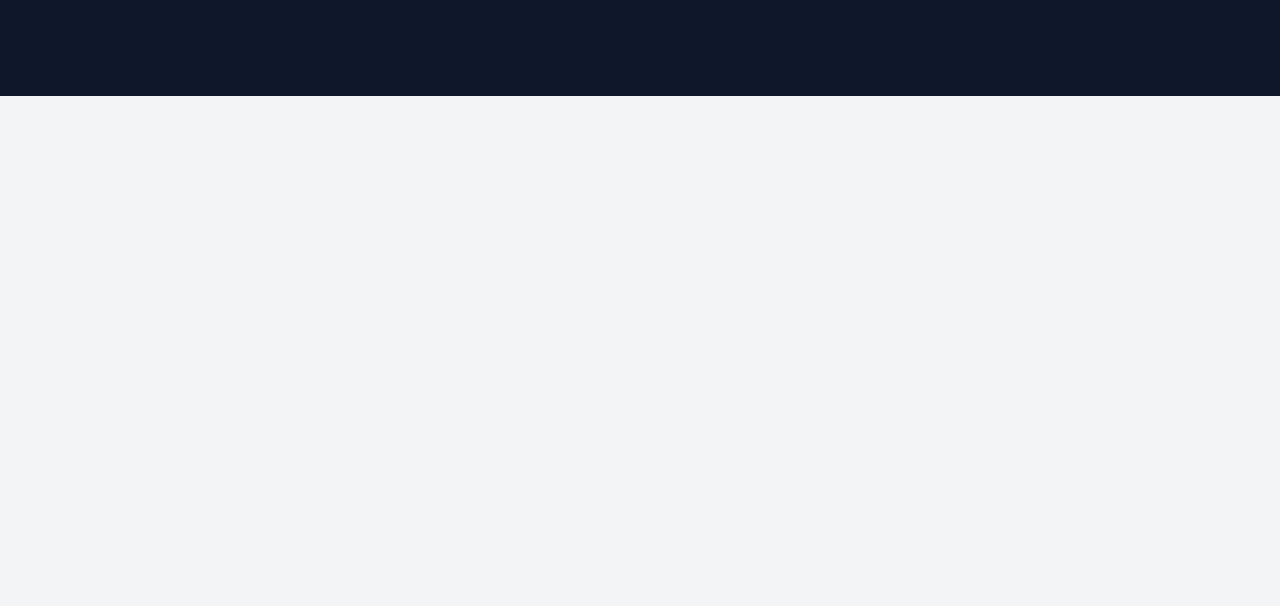
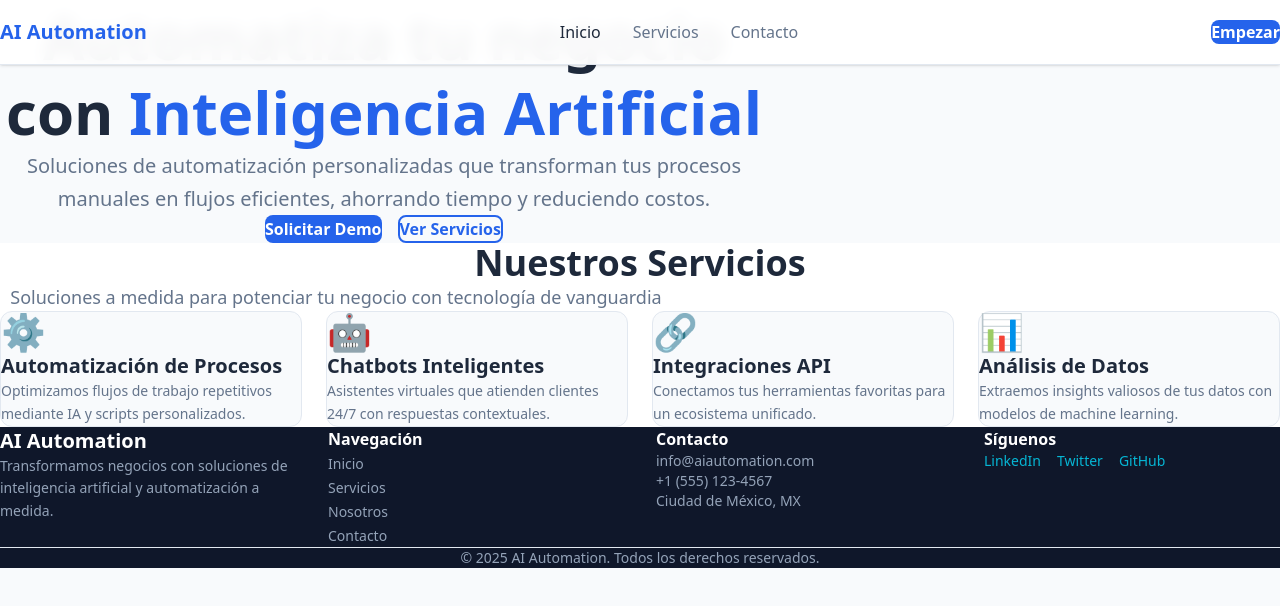
Before and after one commit to SebastianMoralesDuque/solutionaltech-openclaw, a React (Vite) app: page / in a window 1280 px wide. Shown: the top 606 px of the page. Built offline with nearby package versions, Linux system fonts and the light colour scheme.

Commit message:
feat: completar T014 - añadir estilos de marca a componentes con CSS variables

```diff
--- a/src/App.tsx
+++ b/src/App.tsx
@@ -5,7 +5,10 @@ import { Footer } from './components/Footer';
 
 function App() {
   return (
-    <div className="min-h-screen bg-gray-100 font-inter">
+    <div
+      className="min-h-screen font-inter"
+      style={{ backgroundColor: 'var(--color-bg-secondary)' }}
+    >
       <Navbar />
       <main>
         <Hero />
--- a/src/components/Footer.tsx
+++ b/src/components/Footer.tsx
@@ -1,15 +1,108 @@
+// Footer.tsx - Componente de pie de página
+// Estilos de marca aplicados con CSS variables
+
 export function Footer() {
   return (
-    <footer className="bg-slate-900 text-white py-12">
-      <div className="container mx-auto px-4">
-        {/* TODO: Añadir grid de columnas del footer */}
-        {/* TODO: Columna 1: Logo + descripción de la empresa */}
-        {/* TODO: Columna 2: Links de navegación (Inicio, Servicios, Nosotros, Contacto) */}
-        {/* TODO: Columna 3: Información de contacto (email, teléfono, dirección) */}
-        {/* TODO: Columna 4: Redes sociales (LinkedIn, Twitter, GitHub) */}
+    <footer
+      className="py-12"
+      style={{ backgroundColor: 'var(--color-bg-dark)' }}
+    >
+      <div className="max-w-7xl mx-auto px-4 sm:px-6 lg:px-8">
+        {/* Grid de columnas */}
+        <div className="grid md:grid-cols-4 gap-8 mb-8">
+          {/* Columna 1: Logo + descripción */}
+          <div>
+            <span
+              className="text-xl font-bold"
+              style={{ color: 'var(--color-text-inverse)' }}
+            >
+              AI Automation
+            </span>
+            <p
+              className="mt-4 text-sm leading-relaxed"
+              style={{ color: 'var(--color-text-muted)' }}
+            >
+              Transformamos negocios con soluciones de inteligencia artificial y automatización a medida.
+            </p>
+          </div>
+
+          {/* Columna 2: Links de navegación */}
+          <div>
+            <h4
+              className="font-semibold mb-4"
+              style={{ color: 'var(--color-text-inverse)' }}
+            >
+              Navegación
+            </h4>
+            <ul className="space-y-2">
+              {['Inicio', 'Servicios', 'Nosotros', 'Contacto'].map((link) => (
+                <li key={link}>
+                  <a
+                    href="#"
+                    className="text-sm transition-colors hover:opacity-80"
+                    style={{ color: 'var(--color-text-muted)' }}
+                  >
+                    {link}
+                  </a>
+                </li>
+              ))}
+            </ul>
+          </div>
+
+          {/* Columna 3: Información de contacto */}
+          <div>
+            <h4
+              className="font-semibold mb-4"
+              style={{ color: 'var(--color-text-inverse)' }}
+            >
+              Contacto
+            </h4>
+            <ul
+              className="space-y-2 text-sm"
+              style={{ color: 'var(--color-text-muted)' }}
+            >
+              <li>info@aiautomation.com</li>
+              <li>+1 (555) 123-4567</li>
+              <li>Ciudad de México, MX</li>
+            </ul>
+          </div>
+
+          {/* Columna 4: Redes sociales */}
+          <div>
+            <h4
+              className="font-semibold mb-4"
+              style={{ color: 'var(--color-text-inverse)' }}
+            >
+              Síguenos
+            </h4>
+            <div className="flex gap-4">
+              {['LinkedIn', 'Twitter', 'GitHub'].map((social) => (
+                <a
+                  key={social}
+                  href="#"
+                  className="text-sm transition-colors hover:opacity-80"
+                  style={{ color: 'var(--color-secondary)' }}
+                >
+                  {social}
+                </a>
+              ))}
+            </div>
+          </div>
+        </div>
+
+        {/* Barra inferior */}
+        <div
+          className="pt-8 border-t text-center text-sm"
+          style={{
+            borderColor: 'var(--color-border)',
+            color: 'var(--color-text-muted)'
+          }}
+        >
+          <p>© 2025 AI Automation. Todos los derechos reservados.</p>
+        </div>
       </div>
-
-      {/* TODO: Barra inferior con copyright + links legales */}
     </footer>
   );
 }
+
+export default Footer;
--- a/src/components/Hero.tsx
+++ b/src/components/Hero.tsx
@@ -1,13 +1,65 @@
 // Hero.tsx - Componente de sección hero principal
-// Estructura base - TODO: implementar lógica y estilos
+// Estilos de marca aplicados con CSS variables
 
 export function Hero() {
   return (
-    <section>
-      {/* TODO: Título principal */}
-      {/* TODO: Subtítulo/descripción */}
-      {/* TODO: Botones CTA */}
-      {/* TODO: Imagen o ilustración */}
+    <section
+      className="pt-24 pb-16 md:pt-32 md:pb-24"
+      style={{ backgroundColor: 'var(--color-bg-secondary)' }}
+    >
+      <div className="max-w-7xl mx-auto px-4 sm:px-6 lg:px-8">
+        <div className="text-center max-w-3xl mx-auto">
+          {/* Título principal */}
+          <h1
+            className="text-4xl md:text-5xl lg:text-6xl font-bold leading-tight mb-6"
+            style={{ color: 'var(--color-text-primary)' }}
+          >
+            Automatiza tu negocio con{' '}
+            <span style={{ color: 'var(--color-primary)' }}>Inteligencia Artificial</span>
+          </h1>
+
+          {/* Subtítulo/descripción */}
+          <p
+            className="text-lg md:text-xl mb-8 leading-relaxed"
+            style={{ color: 'var(--color-text-secondary)' }}
+          >
+            Soluciones de automatización personalizadas que transforman tus procesos manuales
+            en flujos eficientes, ahorrando tiempo y reduciendo costos.
+          </p>
+
+          {/* Botones CTA */}
+          <div className="flex flex-col sm:flex-row gap-4 justify-center">
+            <a
+              href="#contacto"
+              className="inline-flex items-center justify-center px-6 py-3 rounded-lg font-semibold text-white transition-all hover:shadow-lg"
+              style={{ backgroundColor: 'var(--color-primary)' }}
+              onMouseEnter={(e) => e.currentTarget.style.backgroundColor = 'var(--color-primary-dark)'}
+              onMouseLeave={(e) => e.currentTarget.style.backgroundColor = 'var(--color-primary)'}
+            >
+              Solicitar Demo
+            </a>
+            <a
+              href="#servicios"
+              className="inline-flex items-center justify-center px-6 py-3 rounded-lg font-semibold border-2 transition-all hover:shadow-md"
+              style={{
+                color: 'var(--color-primary)',
+                borderColor: 'var(--color-primary)',
+                backgroundColor: 'transparent'
+              }}
+              onMouseEnter={(e) => {
+                e.currentTarget.style.backgroundColor = 'var(--color-primary)';
+                e.currentTarget.style.color = 'var(--color-text-inverse)';
+              }}
+              onMouseLeave={(e) => {
+                e.currentTarget.style.backgroundColor = 'transparent';
+                e.currentTarget.style.color = 'var(--color-primary)';
+              }}
+            >
+              Ver Servicios
+            </a>
+          </div>
+        </div>
+      </div>
     </section>
   );
 }
--- a/src/components/Navbar.tsx
+++ b/src/components/Navbar.tsx
@@ -1,12 +1,63 @@
 // Navbar.tsx - Componente de navegación principal
-// Estructura base - TODO: implementar lógica y estilos
+// Estilos de marca aplicados con CSS variables
 
 export function Navbar() {
   return (
-    <nav>
-      {/* TODO: Logo */}
-      {/* TODO: Links de navegación */}
-      {/* TODO: Botón CTA */}
+    <nav
+      className="fixed top-0 left-0 right-0 z-50 bg-white/95 backdrop-blur-sm border-b shadow-sm"
+      style={{ borderColor: 'var(--color-border)' }}
+    >
+      <div className="max-w-7xl mx-auto px-4 sm:px-6 lg:px-8">
+        <div className="flex items-center justify-between h-16">
+          {/* Logo */}
+          <a href="#" className="flex items-center gap-2">
+            <span
+              className="text-xl font-bold"
+              style={{ color: 'var(--color-primary)' }}
+            >
+              AI Automation
+            </span>
+          </a>
+
+          {/* Links de navegación */}
+          <div className="hidden md:flex items-center gap-8">
+            <a
+              href="#"
+              className="font-medium transition-colors hover:opacity-80"
+              style={{ color: 'var(--color-text-primary)' }}
+            >
+              Inicio
+            </a>
+            <a
+              href="#servicios"
+              className="font-medium transition-colors hover:opacity-80"
+              style={{ color: 'var(--color-text-secondary)' }}
+            >
+              Servicios
+            </a>
+            <a
+              href="#contacto"
+              className="font-medium transition-colors hover:opacity-80"
+              style={{ color: 'var(--color-text-secondary)' }}
+            >
+              Contacto
+            </a>
+          </div>
+
+          {/* Botón CTA */}
+          <a
+            href="#contacto"
+            className="hidden sm:inline-flex items-center px-4 py-2 rounded-lg font-semibold text-white transition-all hover:shadow-lg"
+            style={{
+              backgroundColor: 'var(--color-primary)',
+            }}
+            onMouseEnter={(e) => e.currentTarget.style.backgroundColor = 'var(--color-primary-dark)'}
+            onMouseLeave={(e) => e.currentTarget.style.backgroundColor = 'var(--color-primary)'}
+          >
+            Empezar
+          </a>
+        </div>
+      </div>
     </nav>
   );
 }
--- a/src/components/Services.tsx
+++ b/src/components/Services.tsx
@@ -1,14 +1,91 @@
 // Services.tsx - Componente de sección de servicios
-// Estructura base - TODO: implementar lógica y estilos
+// Estilos de marca aplicados con CSS variables
+
+const servicios = [
+  {
+    titulo: 'Automatización de Procesos',
+    descripcion: 'Optimizamos flujos de trabajo repetitivos mediante IA y scripts personalizados.',
+    icono: '⚙️',
+  },
+  {
+    titulo: 'Chatbots Inteligentes',
+    descripcion: 'Asistentes virtuales que atienden clientes 24/7 con respuestas contextuales.',
+    icono: '🤖',
+  },
+  {
+    titulo: 'Integraciones API',
+    descripcion: 'Conectamos tus herramientas favoritas para un ecosistema unificado.',
+    icono: '🔗',
+  },
+  {
+    titulo: 'Análisis de Datos',
+    descripcion: 'Extraemos insights valiosos de tus datos con modelos de machine learning.',
+    icono: '📊',
+  },
+];
 
 export function Services() {
   return (
-    <section>
-      {/* TODO: Título de sección */}
-      {/* TODO: Subtítulo/descripción */}
-      {/* TODO: Grid de servicios/cards */}
-      {/* TODO: Cada servicio: icono, título, descripción */}
-      {/* TODO: CTA opcional */}
+    <section
+      id="servicios"
+      className="py-16 md:py-24"
+      style={{ backgroundColor: 'var(--color-bg-primary)' }}
+    >
+      <div className="max-w-7xl mx-auto px-4 sm:px-6 lg:px-8">
+        {/* Título de sección */}
+        <div className="text-center mb-12">
+          <h2
+            className="text-3xl md:text-4xl font-bold mb-4"
+            style={{ color: 'var(--color-text-primary)' }}
+          >
+            Nuestros Servicios
+          </h2>
+          <p
+            className="text-lg max-w-2xl mx-auto"
+            style={{ color: 'var(--color-text-secondary)' }}
+          >
+            Soluciones a medida para potenciar tu negocio con tecnología de vanguardia
+          </p>
+        </div>
+
+        {/* Grid de servicios */}
+        <div className="grid md:grid-cols-2 lg:grid-cols-4 gap-6">
+          {servicios.map((servicio, index) => (
+            <div
+              key={index}
+              className="p-6 rounded-xl border transition-all hover:shadow-lg hover:-translate-y-1"
+              style={{
+                backgroundColor: 'var(--color-bg-secondary)',
+                borderColor: 'var(--color-border)'
+              }}
+            >
+              {/* Icono */}
+              <div
+                className="text-4xl mb-4"
+                style={{ color: 'var(--color-primary)' }}
+              >
+                {servicio.icono}
+              </div>
+
+              {/* Título */}
+              <h3
+                className="text-xl font-semibold mb-2"
+                style={{ color: 'var(--color-text-primary)' }}
+              >
+                {servicio.titulo}
+              </h3>
+
+              {/* Descripción */}
+              <p
+                className="text-sm leading-relaxed"
+                style={{ color: 'var(--color-text-secondary)' }}
+              >
+                {servicio.descripcion}
+              </p>
+            </div>
+          ))}
+        </div>
+      </div>
     </section>
   );
 }
--- a/src/index.css
+++ b/src/index.css
@@ -1 +1,2 @@
 @import "tailwindcss";
+@import "./styles/globals.css";
```
Also changed, not shown: 1 other file (tests, documents, lock files or other folders).
